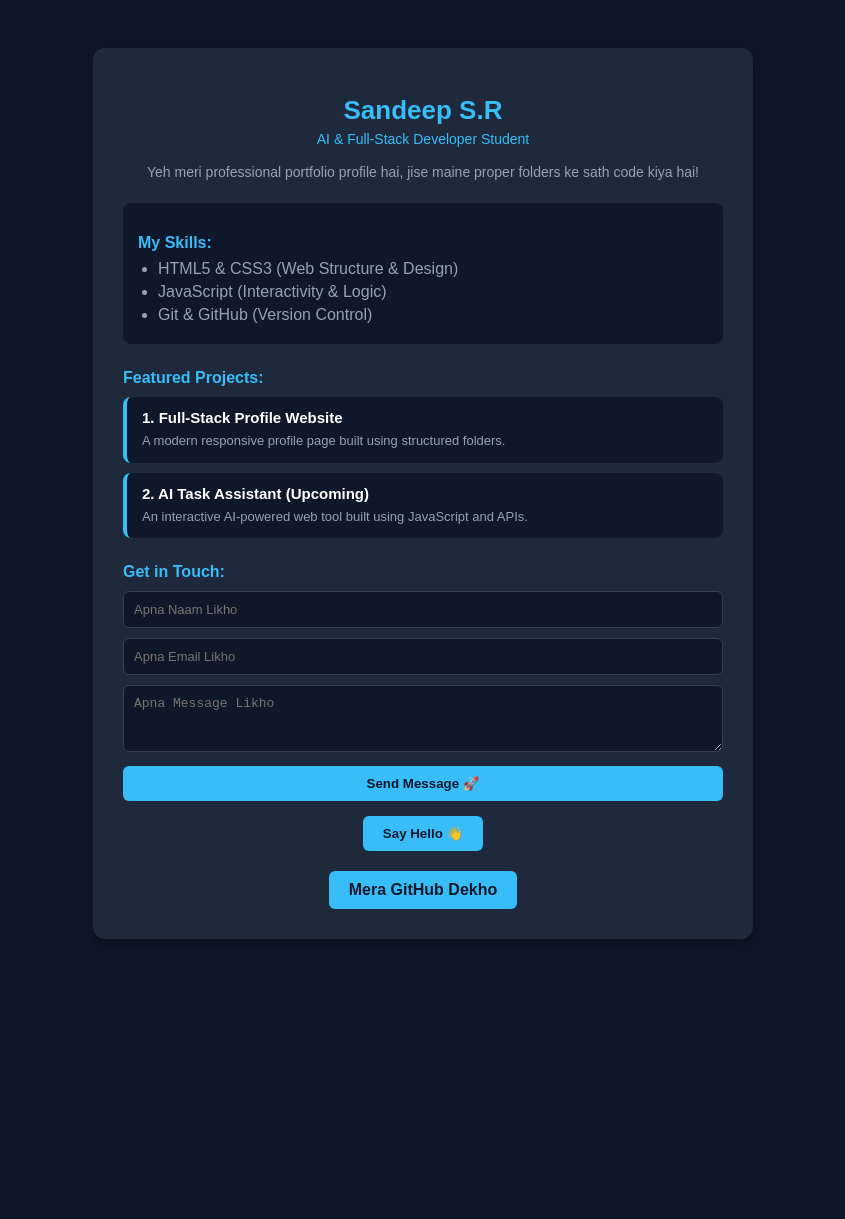
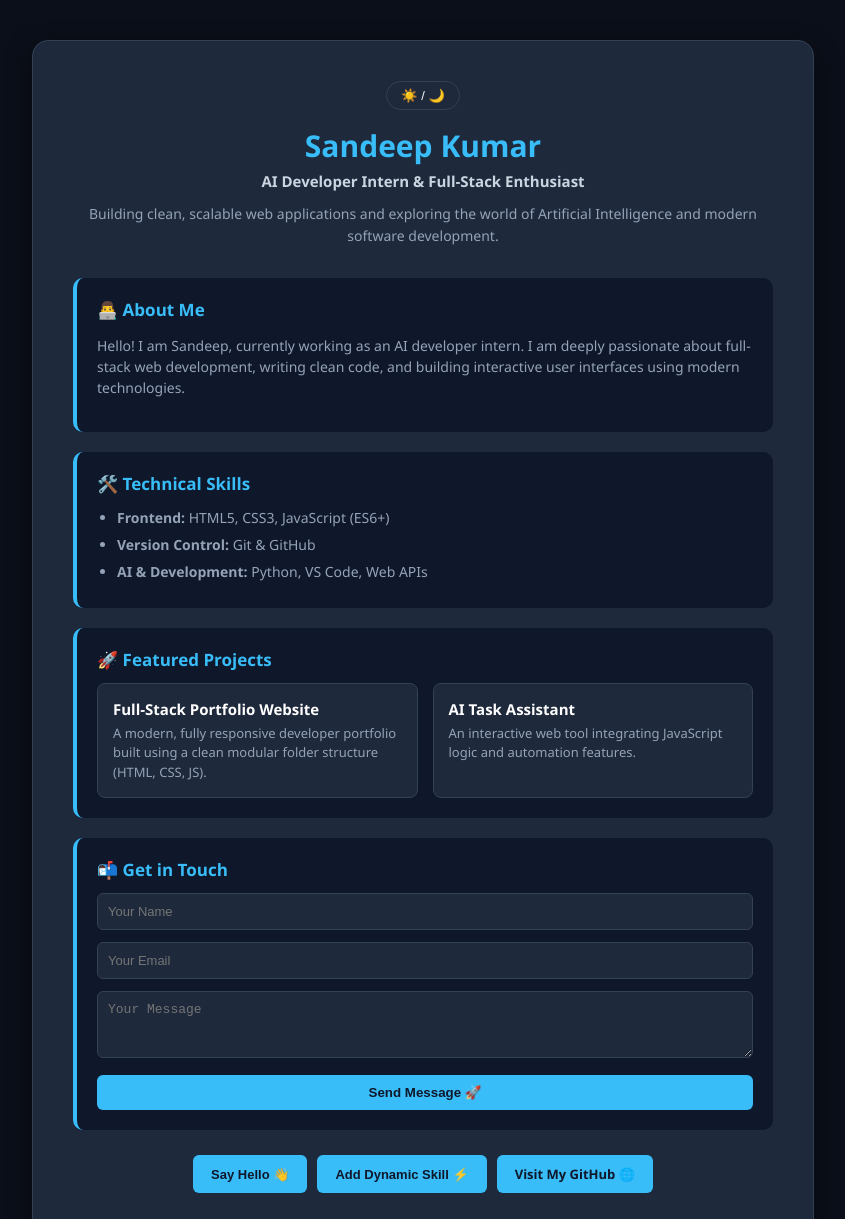
Before and after one commit to sandeep121-tech/Sandeep-portfolio, a plain HTML site: page index.html in a window 1280 px wide. Shown: the top 1219 px of the page, without its empty margins (217-1062 px from the left). Before the commit the page ends 987 px from the top, so only its background shows below. Drawn offline with Linux system fonts and the light colour scheme.

```diff
--- a/css/style.css
+++ b/css/style.css
@@ -1,151 +1,129 @@
 body {
-    background-color: #0f172a;
-    color: #ffffff;
-    font-family: Arial, sans-serif;
-    text-align: center;
+    background-color: #0b0f19;
+    color: #f8fafc;
+    font-family: 'Segoe UI', Tahoma, Geneva, Verdana, sans-serif;
+    margin: 0;
     padding: 40px 20px;
+    display: flex;
+    justify-content: center;
+    transition: background-color 0.3s, color 0.3s;
 }
 
-/* Main Profile Card */
-.card {
+/* Main Container */
+.portfolio-container {
     background-color: #1e293b;
-    max-width: 600px;
-    margin: 0 auto;
-    padding: 30px;
-    border-radius: 12px;
-    box-shadow: 0 4px 10px rgba(0,0,0,0.3);
+    width: 100%;
+    max-width: 700px;
+    padding: 40px;
+    border-radius: 16px;
+    box-shadow: 0 10px 25px rgba(0,0,0,0.5);
+    border: 1px solid #334155;
+    transition: background-color 0.3s, border-color 0.3s, box-shadow 0.3s;
 }
 
-h1 {
+/* Header */
+.header-section {
+    text-align: center;
+    margin-bottom: 30px;
+}
+
+.header-section h1 {
     color: #38bdf8;
-    font-size: 26px;
-    margin-bottom: 5px;
+    font-size: 30px;
+    margin: 0 0 5px 0;
 }
 
 .subtitle {
-    color: #38bdf8;
-    font-size: 14px;
-    margin-bottom: 15px;
+    color: #cbd5e1;
+    font-size: 15px;
+    font-weight: 600;
+    margin-bottom: 12px;
 }
 
-p {
+.header-section p {
+    color: #94a3b8;
+    font-size: 14px;
+    line-height: 1.6;
+    margin: 0;
+}
+
+/* Sections Box */
+.section-box {
+    background-color: #0f172a;
+    padding: 20px;
+    border-radius: 10px;
+    margin-bottom: 20px;
+    border-left: 4px solid #38bdf8;
+    transition: background-color 0.3s, border-left-color 0.3s;
+}
+
+.section-box h3 {
+    color: #38bdf8;
+    font-size: 17px;
+    margin-top: 0;
+    margin-bottom: 12px;
+}
+
+.section-box p, .section-box li {
     color: #94a3b8;
     font-size: 14px;
     line-height: 1.5;
 }
 
-/* Skills wala box */
-.skills-box {
-    background-color: #0f172a;
-    padding: 15px;
-    border-radius: 8px;
-    margin-top: 20px;
-    text-align: left;
-}
-
-.skills-box h3 {
-    color: #38bdf8;
-    font-size: 16px;
-    margin-bottom: 8px;
-}
-
-.skills-box ul {
-    color: #94a3b8;
+.skills-list {
     padding-left: 20px;
     margin: 0;
 }
 
-.skills-box li {
-    margin-bottom: 5px;
+.skills-list li {
+    margin-bottom: 6px;
 }
 
-/* Projects Section Container */
-.projects-container {
-    margin-top: 25px;
-    text-align: left;
+/* CSS Grid for Projects Section */
+.projects-grid {
+    display: grid;
+    grid-template-columns: 1fr;
+    gap: 15px;
 }
 
-.projects-container h3 {
-    color: #38bdf8;
-    font-size: 16px;
-    margin-bottom: 10px;
+@media (min-width: 600px) {
+    .projects-grid {
+        grid-template-columns: repeat(2, 1fr);
+    }
 }
 
-/* Project Card Box */
-.project-card {
-    background-color: #0f172a;
-    padding: 12px 15px;
+/* Project Items */
+.project-item {
+    background-color: #1e293b;
+    padding: 15px;
     border-radius: 8px;
-    margin-bottom: 10px;
-    border-left: 4px solid #38bdf8;
+    border: 1px solid #334155;
+    transition: background-color 0.3s, border-color 0.3s;
 }
 
-.project-card h4 {
+.project-item h4 {
     color: #ffffff;
     margin: 0 0 5px 0;
     font-size: 15px;
 }
 
-.project-card p {
+.project-item p {
     margin: 0;
     font-size: 13px;
 }
 
-/* Button style */
-.profile-btn {
-    display: inline-block;
-    background-color: #38bdf8;
-    color: #0f172a;
-    padding: 10px 20px;
-    text-decoration: none;
-    font-weight: bold;
-    border-radius: 6px;
-    margin-top: 20px;
-    transition: 0.3s;
-}
-
-.profile-btn:hover {
-    background-color: #0ea5e9;
-}
-
-/* Interactive JS Button style */
-.js-btn {
-    background-color: #38bdf8;
-    color: #0f172a;
-    border: none;
-    padding: 10px 20px;
-    font-weight: bold;
-    border-radius: 6px;
-    cursor: pointer;
-    margin-top: 15px;
-    transition: 0.3s;
-}
-
-.js-btn:hover {
-    background-color: #0ea5e9;
-}
-/* Contact Form Styling */
-.contact-section {
-    margin-top: 25px;
-    text-align: left;
-}
-
-.contact-section h3 {
-    color: #38bdf8;
-    font-size: 16px;
-    margin-bottom: 10px;
-}
-
+/* Form Styles */
 .form-input {
     width: 100%;
-    background-color: #0f172a;
+    background-color: #1e293b;
     border: 1px solid #334155;
     color: #ffffff;
     padding: 10px;
-    margin-bottom: 10px;
+    margin-bottom: 12px;
     border-radius: 6px;
     font-size: 13px;
     box-sizing: border-box;
+    transition: background-color 0.3s, border-color 0.3s, color 0.3s;
 }
 
 .form-input:focus {
@@ -157,7 +135,7 @@ p {
     background-color: #38bdf8;
     color: #0f172a;
     border: none;
-    padding: 10px 15px;
+    padding: 10px;
     font-weight: bold;
     border-radius: 6px;
     cursor: pointer;
@@ -168,3 +146,120 @@ p {
 .submit-btn:hover {
     background-color: #0ea5e9;
 }
+
+/* Flexbox for Footer Buttons */
+.footer-links {
+    display: flex;
+    flex-wrap: wrap;
+    justify-content: center;
+    gap: 10px;
+    margin-top: 25px;
+}
+
+.profile-btn, .js-btn {
+    background-color: #38bdf8;
+    color: #0f172a;
+    padding: 10px 18px;
+    text-decoration: none;
+    font-weight: bold;
+    font-size: 13px;
+    border-radius: 6px;
+    border: none;
+    cursor: pointer;
+    transition: 0.3s;
+}
+
+.profile-btn:hover, .js-btn:hover {
+    background-color: #0ea5e9;
+}
+
+/* Theme Toggle Button Style */
+.theme-toggle-btn {
+    background: none;
+    border: 1px solid #334155;
+    color: #f8fafc;
+    padding: 6px 14px;
+    border-radius: 20px;
+    cursor: pointer;
+    font-size: 13px;
+    margin-bottom: 15px;
+    transition: 0.3s;
+}
+
+.theme-toggle-btn:hover {
+    background-color: #38bdf8;
+    color: #0f172a;
+}
+
+/* --- Light Theme Styles --- */
+body.light-theme {
+    background-color: #f8fafc;
+    color: #0f172a;
+}
+
+body.light-theme .portfolio-container {
+    background-color: #ffffff;
+    border-color: #cbd5e1;
+    box-shadow: 0 10px 25px rgba(0,0,0,0.1);
+}
+
+body.light-theme .section-box {
+    background-color: #f1f5f9;
+    border-left-color: #0284c7;
+}
+
+body.light-theme .section-box h3,
+body.light-theme .header-section h1 {
+    color: #0284c7;
+}
+
+body.light-theme .section-box p,
+body.light-theme .section-box li,
+body.light-theme .header-section p,
+body.light-theme .subtitle {
+    color: #475569;
+}
+
+body.light-theme .project-item {
+    background-color: #ffffff;
+    border-color: #cbd5e1;
+}
+
+body.light-theme .project-item h4 {
+    color: #0f172a;
+}
+
+body.light-theme .form-input {
+    background-color: #f8fafc;
+    border-color: #cbd5e1;
+    color: #0f172a;
+}
+
+body.light-theme .theme-toggle-btn {
+    border-color: #cbd5e1;
+    color: #0f172a;
+}
+
+body.light-theme .theme-toggle-btn:hover {
+    background-color: #0284c7;
+    color: #ffffff;
+}
+
+/* Responsive Media Query */
+@media (max-width: 768px) {
+    body {
+        padding: 10px;
+    }
+
+    .portfolio-container {
+        padding: 20px;
+    }
+
+    .header-section h1 {
+        font-size: 24px;
+    }
+
+    .section-box {
+        padding: 15px;
+    }
+}
--- a/index.html
+++ b/index.html
@@ -3,62 +3,76 @@
 <head>
     <meta charset="UTF-8">
     <meta name="viewport" content="width=device-width, initial-scale=1.0">
-    <title>Sandeep's Portfolio</title>
-    <!-- CSS folder ke andar se style.css ko link kiya -->
+    <title>Sandeep | Full-Stack & AI Developer</title>
+    <!-- CSS file linked from css folder -->
     <link rel="stylesheet" href="css/style.css">
 </head>
 <body>
 
-    <div class="card">
-        <h1>Sandeep S.R</h1>
-        <div class="subtitle">AI & Full-Stack Developer Student</div>
-        <p>Yeh meri professional portfolio profile hai, jise maine proper folders ke sath code kiya hai!</p>
+    <div class="portfolio-container">
 
-        <!-- Skills Section -->
-        <div class="skills-box">
-            <h3>My Skills:</h3>
-            <ul>
-                <li>HTML5 & CSS3 (Web Structure & Design)</li>
-                <li>JavaScript (Interactivity & Logic)</li>
-                <li>Git & GitHub (Version Control)</li>
+        <!-- Header / Intro Section with Theme Toggle Button -->
+        <header class="header-section">
+            <button class="theme-toggle-btn" onclick="toggleTheme()">☀️ / 🌙</button>
+            <h1>Sandeep Kumar</h1>
+            <div class="subtitle">AI Developer Intern & Full-Stack Enthusiast</div>
+            <p>Building clean, scalable web applications and exploring the world of Artificial Intelligence and modern software development.</p>
+        </header>
+
+        <!-- About Me Section -->
+        <section class="section-box">
+            <h3>👨‍💻 About Me</h3>
+            <p>Hello! I am Sandeep, currently working as an AI developer intern. I am deeply passionate about full-stack web development, writing clean code, and building interactive user interfaces using modern technologies.</p>
+        </section>
+
+        <!-- Technical Skills Section -->
+        <section class="section-box">
+            <h3>🛠️ Technical Skills</h3>
+            <ul class="skills-list" id="skillsList">
+                <li><strong>Frontend:</strong> HTML5, CSS3, JavaScript (ES6+)</li>
+                <li><strong>Version Control:</strong> Git & GitHub</li>
+                <li><strong>AI & Development:</strong> Python, VS Code, Web APIs</li>
             </ul>
+        </section>
+
+        <!-- Featured Projects Section using CSS Grid -->
+        <section class="section-box">
+            <h3>🚀 Featured Projects</h3>
+
+            <div class="projects-grid">
+                <div class="project-item">
+                    <h4>Full-Stack Portfolio Website</h4>
+                    <p>A modern, fully responsive developer portfolio built using a clean modular folder structure (HTML, CSS, JS).</p>
+                </div>
+
+                <div class="project-item">
+                    <h4>AI Task Assistant</h4>
+                    <p>An interactive web tool integrating JavaScript logic and automation features.</p>
+                </div>
+            </div>
+        </section>
+
+        <!-- Interactive Contact / Message Section -->
+        <section class="section-box">
+            <h3>📬 Get in Touch</h3>
+            <form onsubmit="submitForm(event)">
+                <input type="text" id="name" placeholder="Your Name" required class="form-input">
+                <input type="email" id="email" placeholder="Your Email" required class="form-input">
+                <textarea id="message" placeholder="Your Message" rows="3" required class="form-input"></textarea>
+                <button type="submit" class="submit-btn">Send Message 🚀</button>
+            </form>
+        </section>
+
+        <!-- Social / Buttons Footer using Flexbox -->
+        <div class="footer-links">
+            <button class="js-btn" onclick="greetSandeep()">Say Hello 👋</button>
+            <button class="js-btn" onclick="addNewSkill()">Add Dynamic Skill ⚡</button>
+            <a href="https://github.com/sandeep121-tech" class="profile-btn" target="_blank">Visit My GitHub 🌐</a>
         </div>
 
-        <!-- Projects Section -->
-        <div class="projects-container">
-            <h3>Featured Projects:</h3>
-
-            <div class="project-card">
-                <h4>1. Full-Stack Profile Website</h4>
-                <p>A modern responsive profile page built using structured folders.</p>
-            </div>
-
-            <div class="project-card">
-                <h4>2. AI Task Assistant (Upcoming)</h4>
-                <p>An interactive AI-powered web tool built using JavaScript and APIs.</p>
-            </div>
-        </div>
-
-        <!-- Naya Contact Form Section -->
-        <div class="contact-section">
-            <h3>Get in Touch:</h3>
-            <form onsubmit="submitForm(event)">
-                <input type="text" id="name" placeholder="Apna Naam Likho" required class="form-input">
-                <input type="email" id="email" placeholder="Apna Email Likho" required class="form-input">
-                <textarea id="message" placeholder="Apna Message Likho" rows="3" required class="form-input"></textarea>
-                <button type="submit" class="submit-btn">Send Message 🚀</button>
-            </form>
-        </div>
-
-        <!-- JavaScript Interactive Button -->
-        <div>
-            <button class="js-btn" onclick="greetSandeep()">Say Hello 👋</button>
-        </div>
-
-        <a href="https://github.com" class="profile-btn" target="_blank">Mera GitHub Dekho</a>
     </div>
 
-    <!-- JS folder ke andar se script.js ko link kiya -->
+    <!-- JavaScript file linked from js folder -->
     <script src="js/script.js"></script>
 
 </body>
--- a/js/script.js
+++ b/js/script.js
@@ -1,12 +1,78 @@
+// Greet message function for Say Hello button
 function greetSandeep() {
-    alert("Bhai Sandeep, ab folders aur alag files ke sath portfolio ekdam set ho gaya hai! 🚀");
-}
-function greetSandeep() {
-    alert("Bhai Sandeep, ab folders aur alag files ke sath portfolio ekdam set ho gaya hai! 🚀");
+    alert("Bhai Sandeep, portfolio ab ekdam professional aur mast lag raha hai! 🚀");
 }
 
-function submitForm(event) {
-    event.preventDefault(); // Page refresh hone se rokta hai
-    let name = document.getElementById("name").value;
-    alert("Shukriya " + name + "! Aapka message successfully receive ho gaya hai. 🎯");
+// Dynamic DOM manipulation function to add a new skill
+function addNewSkill() {
+    const skillsList = document.getElementById("skillsList");
+
+    const newLi = document.createElement("li");
+    newLi.innerHTML = "<strong>Full-Stack:</strong> Node.js & Express Backend Integration 🚀";
+
+    skillsList.appendChild(newLi);
+
+    alert("Ek naya Full-Stack skill JavaScript DOM manipulation ke zariye add kar diya gaya hai!");
 }
+
+// Contact form submission handler with Loading State and Validation
+async function submitForm(event) {
+    event.preventDefault(); // Page refresh hone se rokna
+
+    const name = document.getElementById("name").value;
+    const email = document.getElementById("email").value;
+    const message = document.getElementById("message").value;
+
+    // Button ko select karna aur loading state dena
+    const submitBtn = event.target.querySelector('button[type="submit"]') || event.target.querySelector('button');
+    const originalBtnText = submitBtn ? submitBtn.innerText : "Send Message 🚀";
+
+    if (submitBtn) {
+        submitBtn.disabled = true;
+        submitBtn.innerText = "Sending... ⏳";
+    }
+
+    const formData = { name, email, message };
+
+    try {
+        // Backend server par data POST request se bhejna
+        const response = await fetch('http://localhost:3000/api/contact', {
+            method: 'POST',
+            headers: {
+                'Content-Type': 'application/json'
+            },
+            body: JSON.stringify(formData)
+        });
+
+        const result = await response.json();
+
+        if (result.success) {
+            alert(result.message);
+            event.target.reset(); // Form clear karna
+        } else {
+            alert("Kuch gadbad ho gayi bhai!");
+        }
+
+    } catch (error) {
+        console.error("Error:", error);
+        alert("Server se connection nahi ho pa raha hai! Check karo ki backend server chal raha hai ya nahi.");
+    } finally {
+        // Button ko wapas normal state mein lana
+        if (submitBtn) {
+            submitBtn.disabled = false;
+            submitBtn.innerText = originalBtnText;
+        }
+    }
+}
+
+// Function to toggle between Dark and Light Mode
+function toggleTheme() {
+    const body = document.body;
+    body.classList.toggle('light-theme');
+
+    if (body.classList.contains('light-theme')) {
+        console.log("Light Mode Activated ☀️");
+    } else {
+        console.log("Dark Mode Activated 🌙");
+    }
+}
```
Also changed, not shown: admin.html (added, +150 -0 lines), backend/messages.json (added, +14 -0 lines), backend/package.json (added, +17 -0 lines), backend/server.js (added, +58 -0 lines), 1 other file.
